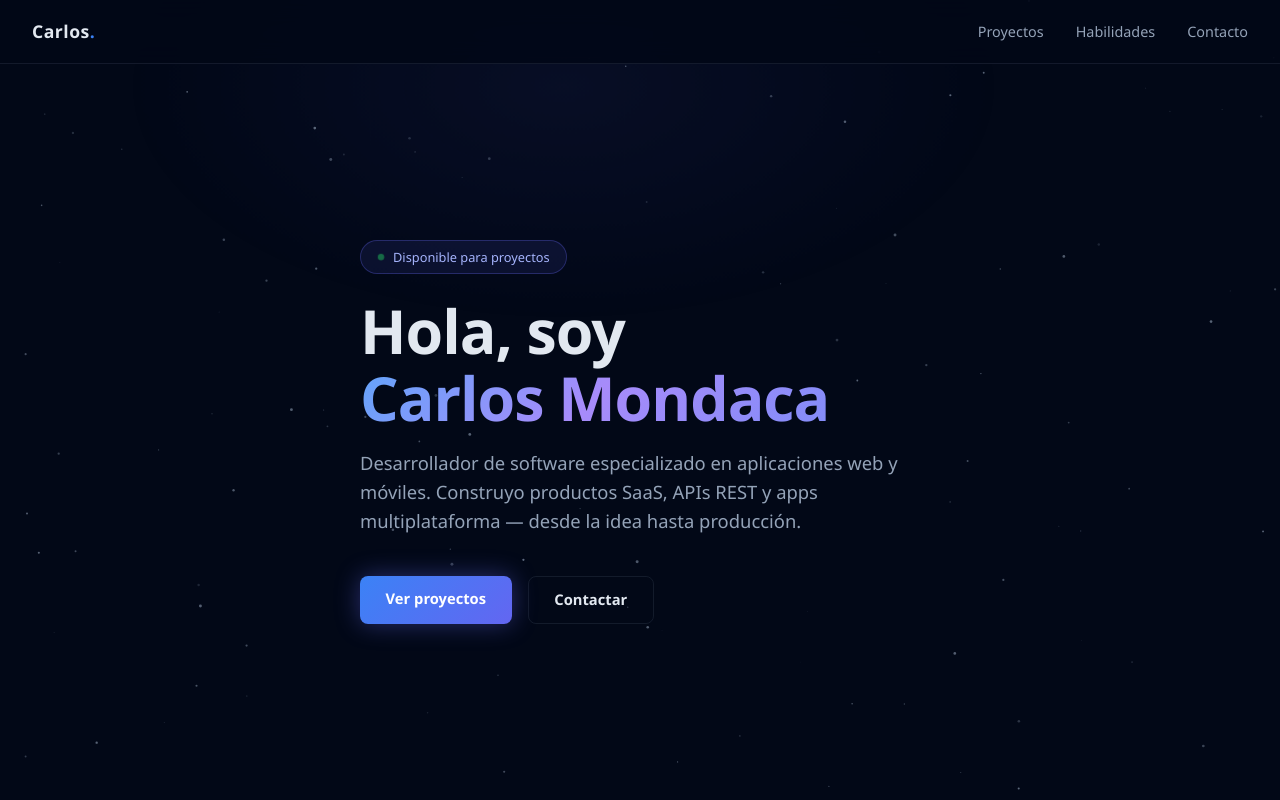
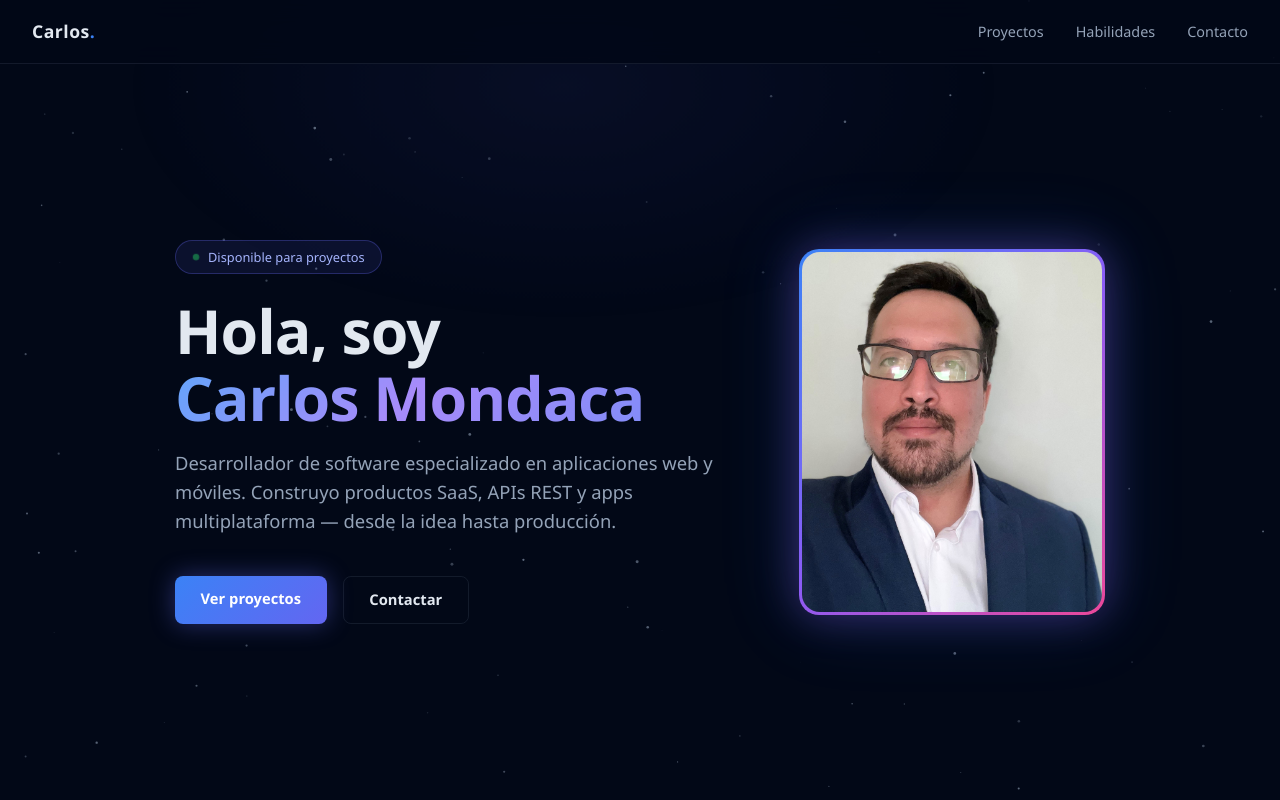
Before and after one commit to suburbaan/suburbaan.github.io, a plain HTML site: page index.html in a window 1280 px wide. Shown: the top 800 px of the page. Drawn offline with Linux system fonts and the light colour scheme.

Commit message:
Feat: agregar foto de perfil en hero con borde degradado

```diff
--- a/css/styles.css
+++ b/css/styles.css
@@ -139,7 +139,46 @@ h2 {
   padding-top: 64px;
 }
 
-.hero-content { max-width: 700px; }
+.hero-layout {
+  display: flex;
+  align-items: center;
+  justify-content: space-between;
+  gap: 4rem;
+  width: 100%;
+}
+
+.hero-content { max-width: 580px; }
+
+/* Foto con borde degradado */
+.hero-photo-wrap {
+  flex-shrink: 0;
+}
+
+.hero-photo-border {
+  padding: 3px;
+  border-radius: 20px;
+  background: linear-gradient(135deg, #3b82f6, #8b5cf6, #ec4899);
+  box-shadow: 0 0 40px rgba(139,92,246,0.35), 0 0 80px rgba(59,130,246,0.2);
+}
+
+.hero-photo {
+  display: block;
+  width: 300px;
+  height: 360px;
+  object-fit: cover;
+  object-position: center top;
+  border-radius: 18px;
+}
+
+@media (max-width: 860px) {
+  .hero-layout {
+    flex-direction: column-reverse;
+    text-align: center;
+    gap: 2.5rem;
+  }
+  .hero-ctas { justify-content: center; }
+  .hero-photo { width: 200px; height: 240px; }
+}
 
 .hero-badge {
   display: inline-flex;
--- a/index.html
+++ b/index.html
@@ -24,6 +24,7 @@
 <!-- HERO -->
 <section id="hero">
   <div class="container">
+    <div class="hero-layout">
       <div class="hero-content">
         <div class="hero-badge">Disponible para proyectos</div>
         <h1>
@@ -37,6 +38,12 @@
         <div class="hero-ctas">
           <a href="#proyectos" class="btn-primary">Ver proyectos</a>
           <a href="#contacto" class="btn-outline">Contactar</a>
+        </div>
+      </div>
+      <div class="hero-photo-wrap">
+        <div class="hero-photo-border">
+          <img src="img/carlos.jpg" alt="Carlos Mondaca" class="hero-photo" />
+        </div>
       </div>
     </div>
   </div>
```
Also changed, not shown: img/carlos.jpg (added). Lines whose indentation alone changed are shown as unchanged.
